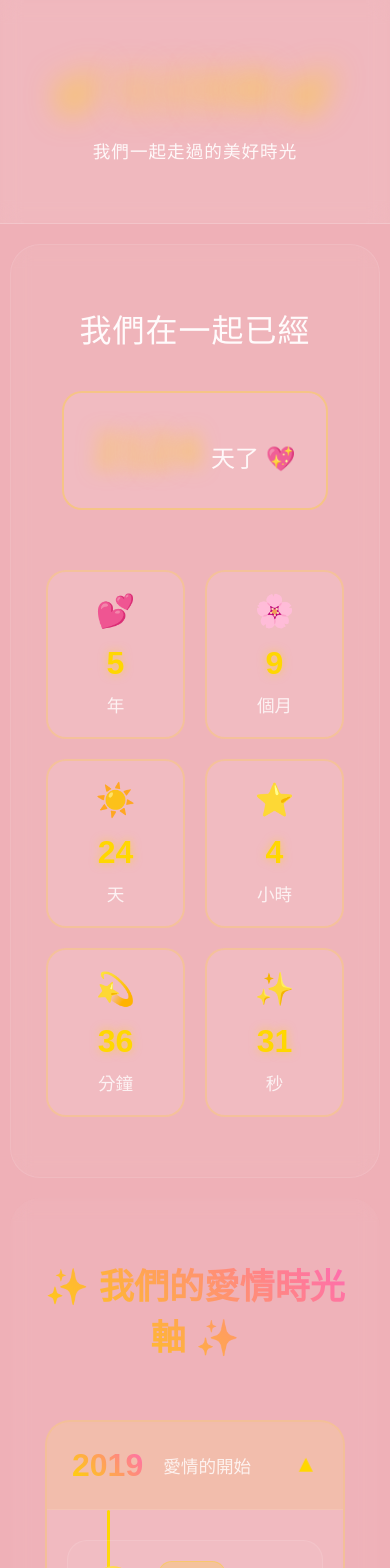
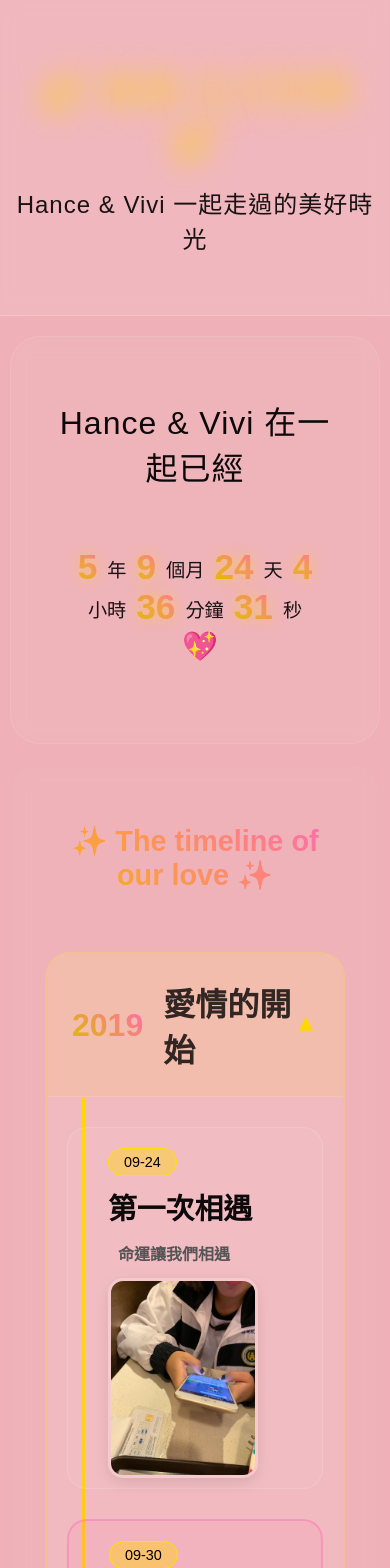
Before and after one commit to Hance08/BBB, a React (Create React App) app: page / in a window 390 px wide. Shown: the top 1568 px of the page. Built offline with nearby package versions, Linux system fonts and the light colour scheme; a web font is replaced by a local one.

Commit message:
調整計時器與標題樣式，更新字型大小及顏色，並優化時間軸事件顯示，新增多張圖片以豐富內容。

```diff
--- a/src/components/Counter.css
+++ b/src/components/Counter.css
@@ -9,80 +9,44 @@
 }
 
 .counter-title {
-  font-size: 2.5rem;
-  color: rgba(255, 255, 255, 0.95);
+  font-size: 4rem;
+  color: rgba(0, 0, 0, 0.95);
   margin-bottom: 40px;
   font-weight: 300;
   letter-spacing: 1px;
 }
 
-.total-days {
-  margin-bottom: 60px;
-  padding: 30px;
-  background: rgba(255, 255, 255, 0.1);
-  border-radius: 20px;
-  display: inline-block;
-  border: 2px solid rgba(255, 215, 0, 0.3);
+.continuous-time {
+  display: flex;
+  flex-wrap: wrap;
+  justify-content: center;
+  align-items: baseline;
+  gap: 5px 15px;
+  padding: 20px;
 }
 
-.big-number {
-  font-size: 4rem;
+.time-number {
+  font-size: 2.8rem;
   font-weight: 700;
-  background: linear-gradient(45deg, #FF69B4);
+  background: linear-gradient(45deg, #debd00, #FF69B4);
   background-clip: text;
   -webkit-background-clip: text;
   -webkit-text-fill-color: transparent;
-  margin-right: 20px;
-  text-shadow: 0 0 20px rgba(255, 215, 0, 0.5);
-}
-
-.big-label {
-  font-size: 2rem;
-  color: rgba(255, 255, 255, 0.9);
-  font-weight: 500;
-}
-
-.time-grid {
-  display: grid;
-  grid-template-columns: repeat(auto-fit, minmax(150px, 1fr));
-  gap: 30px;
-  max-width: 900px;
-  margin: 0 auto;
-}
-
-.time-unit {
-  background: rgba(255, 255, 255, 0.1);
-  padding: 30px 20px;
-  border-radius: 20px;
-  border: 2px solid rgba(255, 215, 0, 0.2);
-  transition: all 0.3s ease;
-  cursor: pointer;
-}
-
-.time-unit:hover {
-  transform: translateY(-5px);
-  background: rgba(255, 255, 255, 0.15);
-  border-color: rgba(255, 105, 180, 0.4);
-  box-shadow: 0 10px 30px rgba(255, 215, 0, 0.2);
-}
-
-.time-icon {
-  font-size: 2rem;
-  margin-bottom: 15px;
-}
-
-.time-number {
-  font-size: 2.5rem;
-  font-weight: 700;
-  color: #FFD700;
-  margin-bottom: 10px;
-  text-shadow: 0 0 10px rgba(255, 215, 0, 0.5);
+  text-shadow: 0 0 15px rgba(255, 215, 0, 0.5);
+  line-height: 1;
 }
 
 .time-label {
-  font-size: 1.1rem;
-  color: rgba(255, 255, 255, 0.8);
+  font-size: 1.5rem;
+  color: rgba(0, 0, 0, 0.9);
   font-weight: 400;
+  line-height: 1;
+  transform: translateY(-2px);
+}
+
+.heart-suffix {
+  font-size: 2rem;
+  margin-left: 10px;
 }
 
 @media (max-width: 768px) {
@@ -95,25 +59,19 @@
     font-size: 2rem;
   }
 
-  .big-number {
-    font-size: 3rem;
-    margin-right: 10px;
-  }
-
-  .big-label {
-    font-size: 1.5rem;
-  }
-
-  .time-grid {
-    grid-template-columns: repeat(2, 1fr);
-    gap: 20px;
-  }
-
-  .time-unit {
-    padding: 20px 15px;
+  .continuous-time {
+    gap: 5px 10px;
   }
 
   .time-number {
-    font-size: 2rem;
+    font-size: 2.2rem;
+  }
+
+  .time-label {
+    font-size: 1.2rem;
+  }
+
+  .heart-suffix {
+    font-size: 1.8rem;
   }
 }
--- a/src/components/Counter.jsx
+++ b/src/components/Counter.jsx
@@ -10,7 +10,6 @@ const Counter = ({ startDate }) => {
     hours: 0,
     minutes: 0,
     seconds: 0,
-    totalDays: 0,
   });
 
   useEffect(() => {
@@ -18,10 +17,6 @@ const Counter = ({ startDate }) => {
       const start = new Date(startDate);
       const now = new Date();
 
-      // 計算總天數
-      const totalDays = Math.floor((now - start) / (1000 * 60 * 60 * 24));
-
-      // 計算詳細時間
       let years = now.getFullYear() - start.getFullYear();
       let months = now.getMonth() - start.getMonth();
       let days = now.getDate() - start.getDate();
@@ -29,7 +24,6 @@ const Counter = ({ startDate }) => {
       let minutes = now.getMinutes() - start.getMinutes();
       let seconds = now.getSeconds() - start.getSeconds();
 
-      // 處理負數情況
       if (seconds < 0) {
         seconds += 60;
         minutes--;
@@ -59,7 +53,6 @@ const Counter = ({ startDate }) => {
         hours,
         minutes,
         seconds,
-        totalDays,
       });
     };
 
@@ -68,15 +61,6 @@ const Counter = ({ startDate }) => {
 
     return () => clearInterval(interval);
   }, [startDate]);
-
-  const timeUnits = [
-    { label: "年", value: timeData.years, icon: "💕" },
-    { label: "個月", value: timeData.months, icon: "🌸" },
-    { label: "天", value: timeData.days, icon: "☀️" },
-    { label: "小時", value: timeData.hours, icon: "⭐" },
-    { label: "分鐘", value: timeData.minutes, icon: "💫" },
-    { label: "秒", value: timeData.seconds, icon: "✨" },
-  ];
 
   return (
     <motion.section
@@ -92,39 +76,29 @@ const Counter = ({ startDate }) => {
           animate={{ scale: 1 }}
           transition={{ duration: 0.8, delay: 2 }}
         >
-          我們在一起已經
+          Hance & Vivi 在一起已經
         </motion.h2>
 
         <motion.div
-          className="total-days"
+          className="continuous-time"
           initial={{ opacity: 0 }}
           animate={{ opacity: 1 }}
           transition={{ duration: 1, delay: 2.2 }}
         >
-          <span className="big-number">{timeData.totalDays}</span>
-          <span className="big-label">天了 💖</span>
+          <span className="time-number">{timeData.years}</span>
+          <span className="time-label">年</span>
+          <span className="time-number">{timeData.months}</span>
+          <span className="time-label">個月</span>
+          <span className="time-number">{timeData.days}</span>
+          <span className="time-label">天</span>
+          <span className="time-number">{timeData.hours}</span>
+          <span className="time-label">小時</span>
+          <span className="time-number">{timeData.minutes}</span>
+          <span className="time-label">分鐘</span>
+          <span className="time-number">{timeData.seconds}</span>
+          <span className="time-label">秒</span>
+          <span className="heart-suffix">💖</span>
         </motion.div>
-
-        <div className="time-grid">
-          {timeUnits.map((unit, index) => (
-            <motion.div
-              key={unit.label}
-              className="time-unit"
-              initial={{ opacity: 0, scale: 0.8 }}
-              animate={{ opacity: 1, scale: 1 }}
-              transition={{
-                duration: 0.6,
-                delay: 2.5 + index * 0.1,
-                type: "spring",
-                stiffness: 100,
-              }}
-            >
-              <div className="time-icon">{unit.icon}</div>
-              <div className="time-number">{unit.value}</div>
-              <div className="time-label">{unit.label}</div>
-            </motion.div>
-          ))}
-        </div>
       </div>
     </motion.section>
   );
--- a/src/components/Header.css
+++ b/src/components/Header.css
@@ -9,7 +9,7 @@
 }
 
 .title {
-  font-size: 3.5rem;
+  font-size: 4rem;
   font-weight: 700;
   background: linear-gradient(45deg, #FF69B4);
   background-size: 200% 200%;
@@ -22,8 +22,8 @@
 }
 
 .subtitle {
-  font-size: 1.4rem;
-  color: rgba(255, 255, 255, 0.9);
+  font-size: 2.5rem;
+  color: rgba(0, 0, 0, 0.9);
   font-weight: 300;
   letter-spacing: 2px;
 }
@@ -64,7 +64,7 @@
   }
 
   .subtitle {
-    font-size: 1.1rem;
+    font-size: 1.5rem;
     letter-spacing: 1px;
   }
 }
--- a/src/components/Header.jsx
+++ b/src/components/Header.jsx
@@ -17,7 +17,7 @@ const Header = () => {
           animate={{ scale: 1 }}
           transition={{ duration: 0.8, delay: 0.5 }}
         >
-          💕 生日快樂 💕
+          💕 鼻鼻 生日快樂 💕
         </motion.h1>
         <motion.p
           className="subtitle"
@@ -25,7 +25,7 @@ const Header = () => {
           animate={{ opacity: 1 }}
           transition={{ duration: 1, delay: 1 }}
         >
-          我們一起走過的美好時光
+          Hance & Vivi 一起走過的美好時光
         </motion.p>
       </div>
 
--- a/src/components/Timeline.css
+++ b/src/components/Timeline.css
@@ -8,8 +8,8 @@
 
 .timeline-title {
   text-align: center;
-  font-size: 3rem;
-  background: linear-gradient(45deg, #FFD700, #FF69B4);
+  font-size: 5rem;
+  background: linear-gradient(45deg, #f9b414, #FF69B4);
   background-clip: text;
   -webkit-background-clip: text;
   -webkit-text-fill-color: transparent;
@@ -55,9 +55,9 @@
 }
 
 .year-number {
-  font-size: 2.5rem;
+  font-size: 3rem;
   font-weight: 700;
-  background: linear-gradient(45deg, #FFD700, #FF69B4);
+  background: linear-gradient(45deg, #debd00, #FF69B4);
   background-clip: text;
   -webkit-background-clip: text;
   -webkit-text-fill-color: transparent;
@@ -65,8 +65,8 @@
 }
 
 .year-subtitle {
-  font-size: 1.3rem;
-  color: rgba(255, 255, 255, 0.8);
+  font-size: 2rem;
+  color: rgba(0, 0, 0, 0.8);
   font-weight: 300;
 }
 
@@ -85,7 +85,7 @@
 
 .timeline-line {
   position: absolute;
-  left: 80px;
+  left: 95px;
   top: 0;
   bottom: 0;
   width: 3px;
@@ -176,6 +176,7 @@
 .event-content {
   flex: 1;
   min-width: 0;
+  min-height: 250px;
 }
 
 .event-header {
@@ -187,27 +188,54 @@
 }
 
 .event-date {
-  background: rgba(255, 215, 0, 0.2);
-  color: #FFD700;
+  background: rgba(255, 217, 0, 0.405);
+  color: #000000;
   padding: 5px 15px;
   border-radius: 20px;
   font-size: 0.9rem;
   font-weight: 500;
-  border: 1px solid rgba(255, 215, 0, 0.3);
+  border: 1px solid rgb(255, 225, 0);
 }
 
 .event-title {
-  font-size: 1.4rem;
-  color: rgba(255, 255, 255, 0.95);
+  font-size: 2rem;
+  color: rgba(0, 0, 0, 0.95);
   margin: 0;
   font-weight: 600;
 }
 
 .event-description {
-  color: rgba(255, 255, 255, 0.8);
-  font-size: 1rem;
+  margin-top: 8px;
+  font-size: 1.5rem;
   line-height: 1.6;
-  margin-bottom: 20px;
+  color: #555;
+  white-space: pre-wrap; /* 保持換行和空格 */
+}
+
+.event-body {
+  display: flex;
+  flex-direction: row;
+  justify-content: space-between;
+}
+
+/* 照片顯示樣式 */
+.event-photo {
+  width: 100%;
+  height: 100%;
+  border-radius: 15px;
+  margin-top: 20px;
+  border: 3px solid rgba(255, 255, 255, 0.2);
+  box-shadow: 0 5px 15px rgba(0, 0, 0, 0.1);
+  object-fit: cover;
+  max-height: 400px;
+}
+
+.photo-container {
+  width: 300px;
+  height: 400px;
+  display: flex;
+  justify-content: center;
+  align-items: center;
 }
 
 /* 照片預留空間 */
@@ -219,6 +247,7 @@
   text-align: center;
   color: rgba(255, 255, 255, 0.6);
   transition: all 0.3s ease;
+  margin-top: 15px;
 }
 
 .photo-placeholder:hover {
@@ -256,7 +285,7 @@
   }
 
   .timeline-title {
-    font-size: 2.2rem;
+    font-size: 1.8rem;
     margin-bottom: 60px;
   }
 
@@ -269,7 +298,8 @@
   }
 
   .year-subtitle {
-    font-size: 1.1rem;
+    font-size: 2rem;
+    font-weight: 600;
   }
 
   .events-container {
@@ -277,39 +307,50 @@
   }
 
   .timeline-line {
-    left: 60px;
+    left: 35px;
   }
 
   .timeline-event {
     padding: 20px;
     margin-bottom: 30px;
+    height: 100%;
   }
 
   .event-node {
-    width: 50px;
-    height: 50px;
-    margin-right: 20px;
+    display: none; /* 在行動裝置上不顯示節點 */
   }
 
-  .event-dot {
-    width: 40px;
-    height: 40px;
-    font-size: 1.2rem;
-  }
+  .event-body {
+    flex-direction: column;
+    justify-content: space-between;
+    margin-left: 20px;
 
-  .special-ring {
-    width: 60px;
-    height: 60px;
   }
 
   .event-header {
-    flex-direction: column;
+    flex-direction: row;
     align-items: flex-start;
     gap: 10px;
   }
 
   .event-title {
-    font-size: 1.2rem;
+    font-size: 1.8rem;
+  }
+
+  .event-description {
+    font-size: 1rem; /* 在行動裝置上縮小字體 */
+    font-weight: 1000;
+    padding-left: 10px;
+  }
+
+  .photo-container {
+    width: 150px;
+    height: 200px;
+  }
+
+  .event-photo {
+    width: 100%;
+    height: 100%;
   }
 
   .photo-placeholder {
--- a/src/components/Timeline.jsx
+++ b/src/components/Timeline.jsx
@@ -33,7 +33,7 @@ const Timeline = () => {
           animate={{ opacity: 1, y: 0 }}
           transition={{ duration: 0.8, delay: 3.2 }}
         >
-          ✨ 我們的愛情時光軸 ✨
+          ✨ The timeline of our love ✨
         </motion.h2>
 
         <div className="timeline-container">
--- a/src/components/TimelineEvent.jsx
+++ b/src/components/TimelineEvent.jsx
@@ -6,7 +6,7 @@ const TimelineEvent = ({ event, index }) => {
     const date = new Date(dateString);
     const month = String(date.getMonth() + 1).padStart(2, "0");
     const day = String(date.getDate()).padStart(2, "0");
-    return `${month}/${day}`;
+    return `${month}-${day}`;
   };
 
   return (
@@ -42,20 +42,14 @@ const TimelineEvent = ({ event, index }) => {
 
       {/* 事件內容 */}
       <div className="event-content">
+        <div className="event-body">
+          <div className="event-text-content">
             <div className="event-header">
               <span className="event-date">{formatDate(event.date)}</span>
               <h4 className="event-title">{event.title}</h4>
             </div>
 
             <p className="event-description">{event.description}</p>
-
-        {/* 照片預留空間 */}
-        {event.hasPhoto && (
-          <div className="photo-placeholder">
-            <div className="photo-icon">📸</div>
-            <span className="photo-text">照片位置預留</span>
-          </div>
-        )}
 
             {/* 未來事件標記 */}
             {event.isFuture && (
@@ -64,6 +58,27 @@ const TimelineEvent = ({ event, index }) => {
               </div>
             )}
           </div>
+          {/* 照片顯示區 */}
+          {event.hasPhoto &&
+            (event.image ? (
+              <div className="photo-container">
+                <motion.img
+                  src={event.image}
+                  alt={event.title}
+                  className="event-photo"
+                  initial={{ opacity: 0, y: 20 }}
+                  animate={{ opacity: 1, y: 0 }}
+                  transition={{ duration: 0.5 }}
+                />
+              </div>
+            ) : (
+              <div className="photo-placeholder">
+                <div className="photo-icon">📸</div>
+                <span className="photo-text">照片位置預留</span>
+              </div>
+            ))}
+        </div>
+      </div>
     </motion.div>
   );
 };
```
Also changed, not shown: src/data/timelineData.js (+120 -48 lines). Lines whose indentation alone changed are shown as unchanged.
